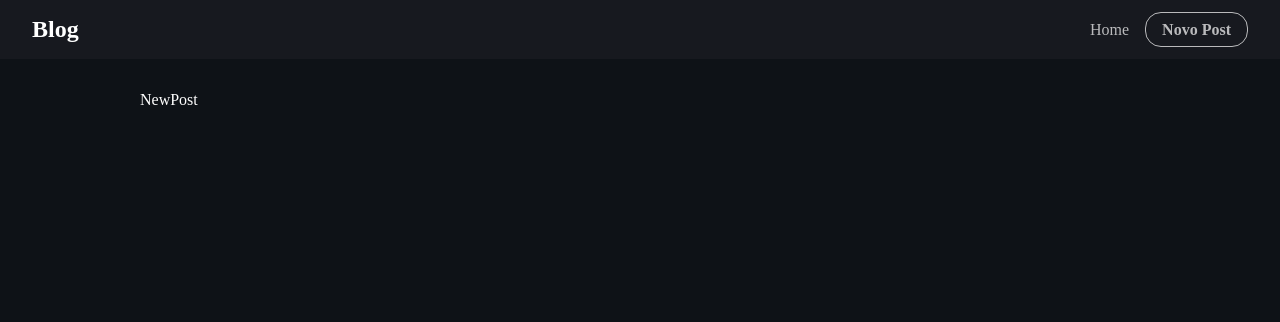
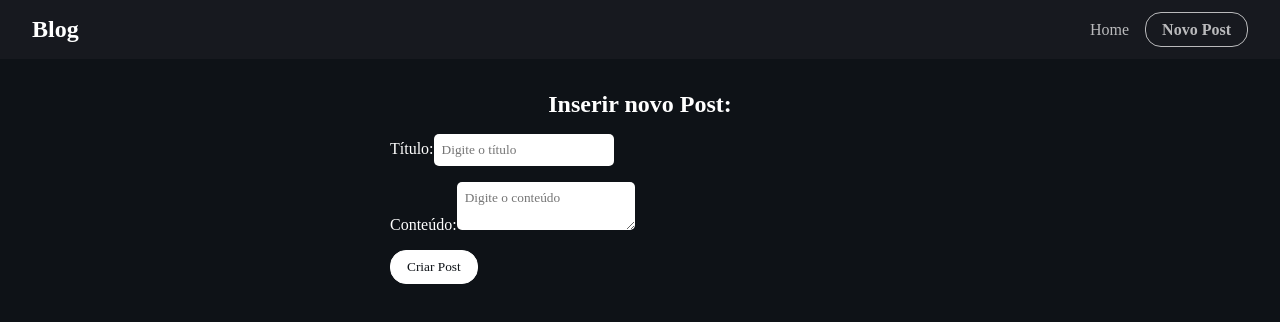
Before and after one commit to FellypeGC/blog-react-axios, a React (Vite) app: page /new in a window 1280 px wide. Shown: the top 322 px of the page. Built offline with nearby package versions, Linux system fonts and the light colour scheme; a web font is replaced by a local one.

Commit message:
Post creation page

```diff
--- /dev/null
+++ b/src/routes/NewPost.css
@@ -0,0 +1,26 @@
+.new-post h2 {
+  text-align: center;
+  margin-bottom: 1rem;
+}
+
+form {
+  max-width: 500px;
+  width: 100%;
+  margin: 0 auto;
+}
+
+.form-control {
+  flex-direction: column;
+  margin-bottom: 1rem;
+}
+
+.form-control label {
+  margin-bottom: .5rem;
+}
+
+.form-control input,
+.form-control textarea {
+  padding: .5rem;
+  border-radius: 5px;
+  border: none;
+}
--- a/src/routes/NewPost.jsx
+++ b/src/routes/NewPost.jsx
@@ -1,8 +1,25 @@
-import React from 'react'
+import "./NewPost.css"
 
 const NewPost = () => {
   return (
-    <div>NewPost</div>
+    <div className='new-post'>
+      <h2>Inserir novo Post:</h2>
+      <form>
+        <div className="form-control">
+          <label htmlFor="title">Título:</label>
+          <input
+            type="text"
+            name='title'
+            placeholder='Digite o título'
+          />
+        </div>
+        <div className="form-control">
+          <label htmlFor="body">Conteúdo:</label>
+          <textarea name="body" id="body" placeholder='Digite o conteúdo'></textarea>
+        </div>
+        <input type="submit" value="Criar Post" className='btn' />
+      </form>
+    </div>
   )
 }
 
```
